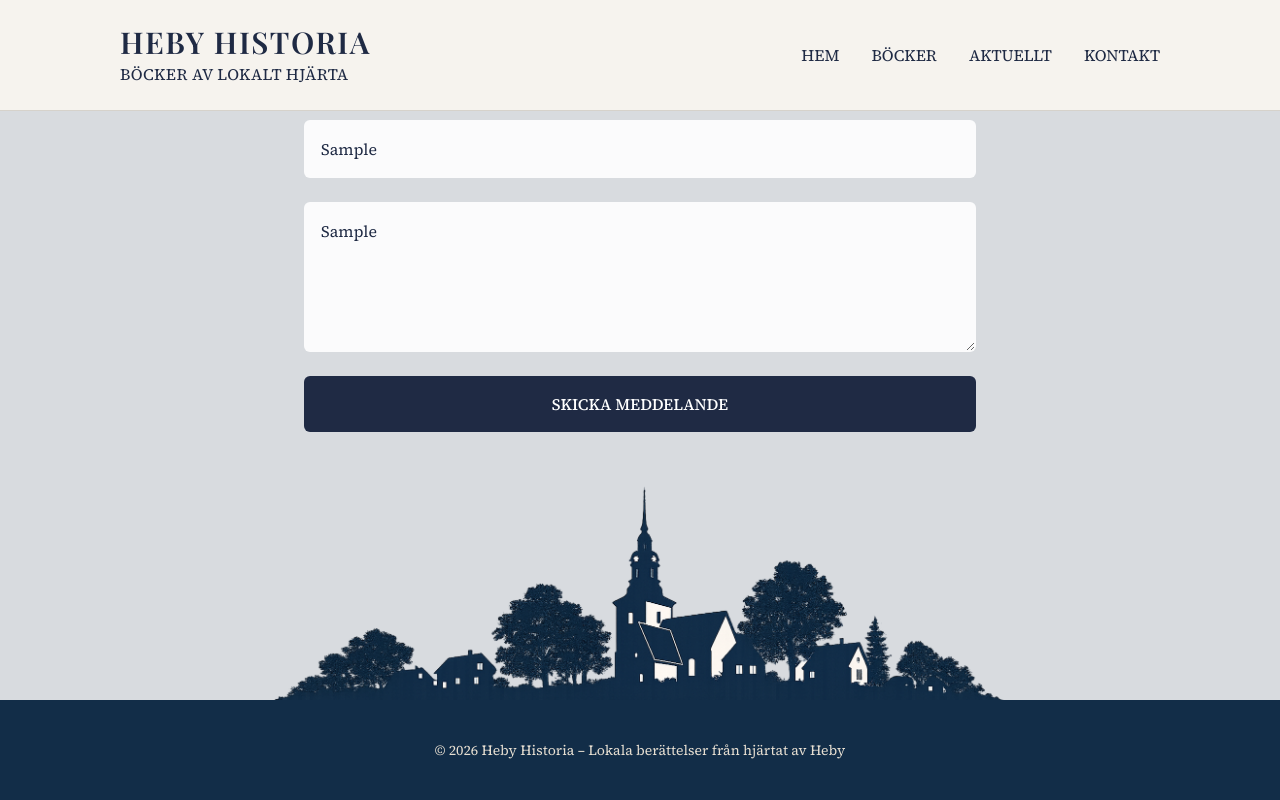
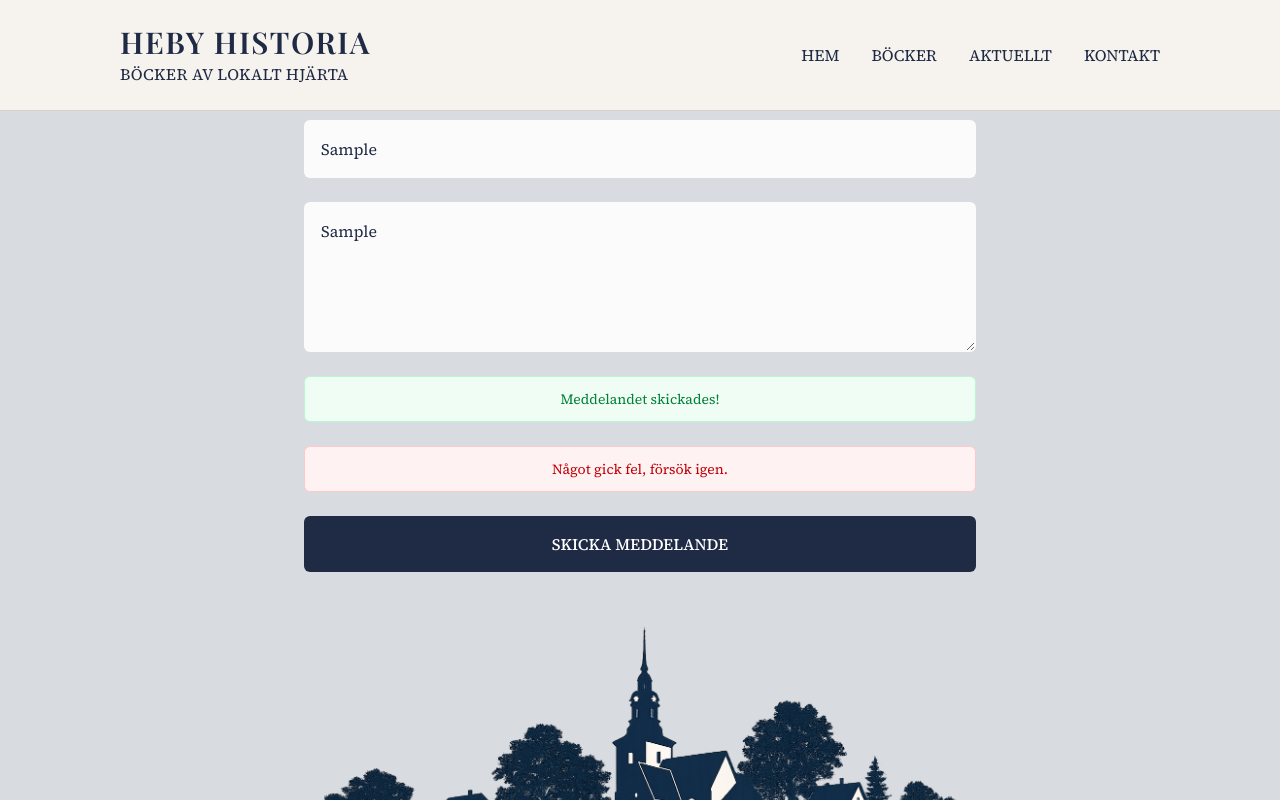
Before and after one commit to jennymakki/anderseklund, a Next.js app: page / in a window 1280 px wide. Both pictures are taken after typing "Sample", "name@example.com", "Sample", "Sample" into the empty fields and a click on the button "SKICKA MEDDELANDE". Shown: the part 3808-4608 px from the top of the page. Built offline with nearby package versions, Linux system fonts and the light colour scheme; no server answers; a web font is replaced by a local one.

Commit message:
fixing accidental duplicated logic and FormButton

```diff
--- a/app/api/contact/route.ts
+++ b/app/api/contact/route.ts
@@ -13,16 +13,12 @@ export async function POST(req: Request) {
       to: "kattmynta@hotmail.com",
       subject: `Ny bokförfrågan från ${name}`,
       replyTo: email,
-
       html: `
         <h2>Ny kontaktförfrågan</h2>
-
         <p><strong>Namn:</strong> ${name}</p>
         <p><strong>E-post:</strong> ${email}</p>
         <p><strong>Bok:</strong> ${book || "Ingen vald bok"}</p>
-
-        <p><strong>Meddelande:</strong></p>
-        <p>${message}</p>
+        <p><strong>Meddelande:</strong> ${message}</p>
       `,
     });
 
--- a/app/components/blocks/ContactForm.tsx
+++ b/app/components/blocks/ContactForm.tsx
@@ -13,6 +13,8 @@ export default function ContactForm({ selectedBook }: Props) {
   const [bookTitle, setBookTitle] = useState(selectedBook || "");
   const [message, setMessage] = useState("");
   const [loading, setLoading] = useState(false);
+  const [success, setSuccess] = useState(false);
+  const [errorMessage, setErrorMessage] = useState("");
 
   useEffect(() => {
     if (selectedBook) {
@@ -25,6 +27,8 @@ export default function ContactForm({ selectedBook }: Props) {
     e.preventDefault();
 
     setLoading(true);
+    setSuccess(false);
+    setErrorMessage("");
 
     const formData = new FormData(e.currentTarget);
 
@@ -44,11 +48,13 @@ export default function ContactForm({ selectedBook }: Props) {
         body: JSON.stringify(data),
       });
 
+      const result = await response.json();
+
       if (!response.ok) {
-        throw new Error("Failed to send");
+        throw new Error(result?.error || "Failed to send");
       }
 
-      alert("Meddelandet skickat!");
+      setSuccess(true);
 
       e.currentTarget.reset();
       setMessage("");
@@ -56,8 +62,7 @@ export default function ContactForm({ selectedBook }: Props) {
 
     } catch (error) {
       console.error(error);
-
-      alert("Något gick fel, försök igen.");
+      setErrorMessage("Något gick fel, försök igen.");
     } finally {
       setLoading(false);
     }
@@ -66,18 +71,8 @@ export default function ContactForm({ selectedBook }: Props) {
   return (
     <form onSubmit={handleSubmit} className="flex flex-col pb-5 gap-6">
 
-      <Input
-        name="name"
-        placeholder="Ditt namn *"
-        required
-      />
-
-      <Input
-        name="email"
-        type="email"
-        placeholder="Din e-post *"
-        required
-      />
+      <Input name="name" placeholder="Ditt namn *" required />
+      <Input name="email" type="email" placeholder="Din e-post *" required />
 
       <Input
         name="book"
@@ -94,7 +89,19 @@ export default function ContactForm({ selectedBook }: Props) {
         required
       />
 
-      <FormButton>
+      {success && (
+        <p className="text-green-700 bg-green-50 border border-green-200 rounded-md px-4 py-3 text-sm">
+          Meddelandet skickades!
+        </p>
+      )}
+
+      {errorMessage && (
+        <p className="text-red-700 bg-red-50 border border-red-200 rounded-md px-4 py-3 text-sm">
+          {errorMessage}
+        </p>
+      )}
+
+      <FormButton disabled={loading}>
         {loading ? "SKICKAR..." : "SKICKA MEDDELANDE"}
       </FormButton>
 
--- a/app/components/ui/buttons/FormButton.tsx
+++ b/app/components/ui/buttons/FormButton.tsx
@@ -1,13 +1,15 @@
 type Props = {
   children: React.ReactNode;
+  disabled?: boolean;
   onClick?: () => void;
 };
 
-export function FormButton({ children, onClick }: Props) {
+export function FormButton({ children, onClick, disabled }: Props) {
   return (
     <button
       type="submit"
       onClick={onClick}
+      disabled={disabled}
       className="
         w-full
         flex items-center justify-center
@@ -16,12 +18,13 @@ export function FormButton({ children, onClick }: Props) {
         font-medium
         px-6 py-4
         rounded-md
+        transition
         hover:opacity-90
-        transition
-        cursor-pointer
+        disabled:opacity-50
+        disabled:cursor-not-allowed
       "
     >
-      {children}
+      {disabled ? "SKICKAR..." : children}
     </button>
   );
 }
```
